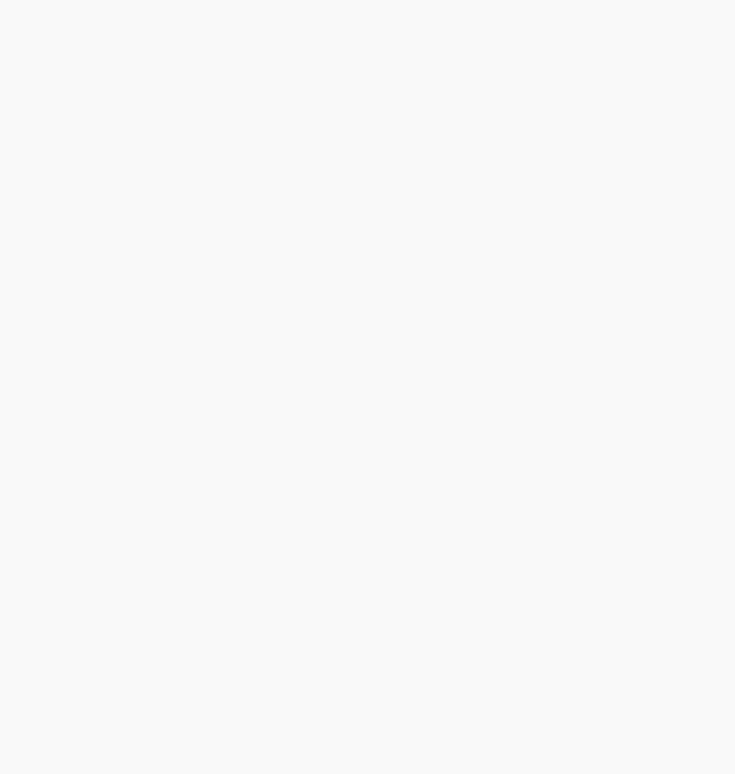
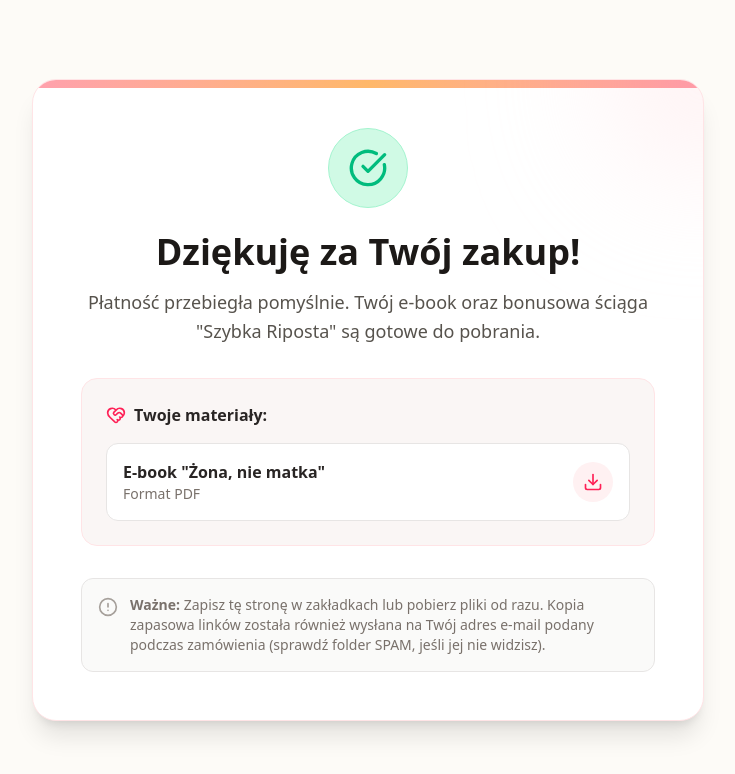
Before and after one commit to kubagugulski/zona-nie-matka-landing, a React (Vite) app: page /sukces-pobieranie-x9a4b2c8d7e6f5 in a window 1280 px wide. Before the commit this address had no page. Shown: the top 774 px of the page, without its empty margins (272-1007 px from the left). Built offline with nearby package versions, Linux system fonts and the light colour scheme.

Commit message:
feat: add payment links

```diff
--- a/src/App.tsx
+++ b/src/App.tsx
@@ -2,6 +2,7 @@
 import Home from './pages/Home';
 import Terms from './pages/Terms';
 import Privacy from './pages/Privacy';
+import Success from './pages/Success';
 
 export default function App() {
   return (
@@ -10,6 +11,7 @@
         <Route path="/" element={<Home />} />
         <Route path="/regulamin" element={<Terms />} />
         <Route path="/polityka-prywatnosci" element={<Privacy />} />
+        <Route path="/sukces-pobieranie-x9a4b2c8d7e6f5" element={<Success />} />
       </Routes>
     </div>
   );
--- a/src/pages/Home.tsx
+++ b/src/pages/Home.tsx
@@ -211,12 +211,12 @@
               </p>
 
               <div className="mb-8">
-                <p className="text-5xl font-bold text-rose-600">97 PLN <span className="text-xl text-stone-400 line-through font-normal ml-2">149 PLN</span></p>
+                <p className="text-5xl font-bold text-rose-600">49 PLN <span className="text-xl text-stone-400 line-through font-normal ml-2">149 PLN</span></p>
               </div>
 
-              <button className="w-full md:w-auto px-10 py-5 text-xl font-bold rounded-full bg-rose-500 text-white hover:bg-rose-600 transition-all duration-300 shadow-lg hover:shadow-rose-500/30 transform hover:-translate-y-1">
+              <a href="https://buy.stripe.com/test_6oU3co0bdcJb8F96Rx1Jm01" className="w-full md:w-auto px-10 py-5 text-xl font-bold rounded-full bg-rose-500 text-white hover:bg-rose-600 transition-all duration-300 shadow-lg hover:shadow-rose-500/30 transform hover:-translate-y-1">
                 Kupuję i odzyskuję spokój
-              </button>
+              </a>
 
               <div className="flex items-center mt-6 text-stone-500 text-sm font-medium">
                 <ShieldCheck className="w-5 h-5 mr-2 text-rose-400" />
@@ -346,12 +346,12 @@
             </p>
 
             <div className="flex flex-col items-center">
-              <button
-                onClick={scrollToOffer}
+              <a
+                href="https://buy.stripe.com/test_6oU3co0bdcJb8F96Rx1Jm01"
                 className="w-full md:w-auto px-10 py-5 text-xl font-bold rounded-full bg-rose-500 text-white hover:bg-rose-600 transition-all duration-300 shadow-lg hover:shadow-rose-500/30 transform hover:-translate-y-1"
               >
                 Kupuję i odzyskuję spokój
-              </button>
+              </a>
               <p className="text-sm text-stone-500 mt-4 font-medium">Natychmiastowy dostęp do Ebooka + Bonusu</p>
             </div>
           </div>
--- /dev/null
+++ b/src/pages/Success.tsx
@@ -0,0 +1,57 @@
+import React from 'react';
+import { Download, CheckCircle, HeartHandshake, AlertCircle } from 'lucide-react';
+
+export default function Success() {
+  return (
+    <div className="min-h-screen bg-[#FDFBF7] text-stone-800 py-12 px-6 font-sans flex items-center justify-center">
+      <div className="max-w-2xl w-full">
+        <div className="bg-white p-8 md:p-12 rounded-3xl shadow-xl border border-rose-100 text-center relative overflow-hidden">
+          {/* Decorative background elements */}
+          <div className="absolute top-0 left-0 w-full h-2 bg-gradient-to-r from-rose-300 via-orange-300 to-rose-300"></div>
+          <div className="absolute -top-24 -right-24 w-48 h-48 bg-rose-100 rounded-full mix-blend-multiply filter blur-3xl opacity-50"></div>
+
+          <div className="relative z-10">
+            <div className="w-20 h-20 bg-emerald-100 rounded-full flex items-center justify-center mx-auto mb-6 border border-emerald-200">
+              <CheckCircle className="w-10 h-10 text-emerald-500" />
+            </div>
+
+            <h1 className="text-3xl md:text-4xl font-bold mb-4 text-stone-900">Dziękuję za Twój zakup!</h1>
+            <p className="text-lg text-stone-600 mb-8 leading-relaxed">
+              Płatność przebiegła pomyślnie. Twój e-book oraz bonusowa ściąga "Szybka Riposta" są gotowe do pobrania.
+            </p>
+
+            <div className="bg-[#FAF6F5] p-6 rounded-2xl border border-rose-100 mb-8 text-left">
+              <h3 className="font-bold text-stone-800 mb-4 flex items-center">
+                <HeartHandshake className="w-5 h-5 text-rose-500 mr-2" />
+                Twoje materiały:
+              </h3>
+              <div className="space-y-4">
+                <a
+                  href="/ebook-zona-nie-matka.pdf"
+                  download
+                  className="flex items-center justify-between p-4 bg-white rounded-xl border border-stone-200 hover:border-rose-300 hover:shadow-md transition-all group"
+                >
+                  <div className="flex flex-col">
+                    <span className="font-bold text-stone-800 group-hover:text-rose-600 transition-colors">E-book "Żona, nie matka"</span>
+                    <span className="text-sm text-stone-500">Format PDF</span>
+                  </div>
+                  <div className="w-10 h-10 rounded-full bg-rose-50 flex items-center justify-center group-hover:bg-rose-100 transition-colors">
+                    <Download className="w-5 h-5 text-rose-500" />
+                  </div>
+                </a>
+
+              </div>
+            </div>
+
+            <div className="flex items-start text-left bg-stone-50 p-4 rounded-xl border border-stone-200">
+              <AlertCircle className="w-5 h-5 text-stone-400 mr-3 flex-shrink-0 mt-0.5" />
+              <p className="text-sm text-stone-500">
+                <strong>Ważne:</strong> Zapisz tę stronę w zakładkach lub pobierz pliki od razu. Kopia zapasowa linków została również wysłana na Twój adres e-mail podany podczas zamówienia (sprawdź folder SPAM, jeśli jej nie widzisz).
+              </p>
+            </div>
+          </div>
+        </div>
+      </div>
+    </div>
+  );
+}
```
